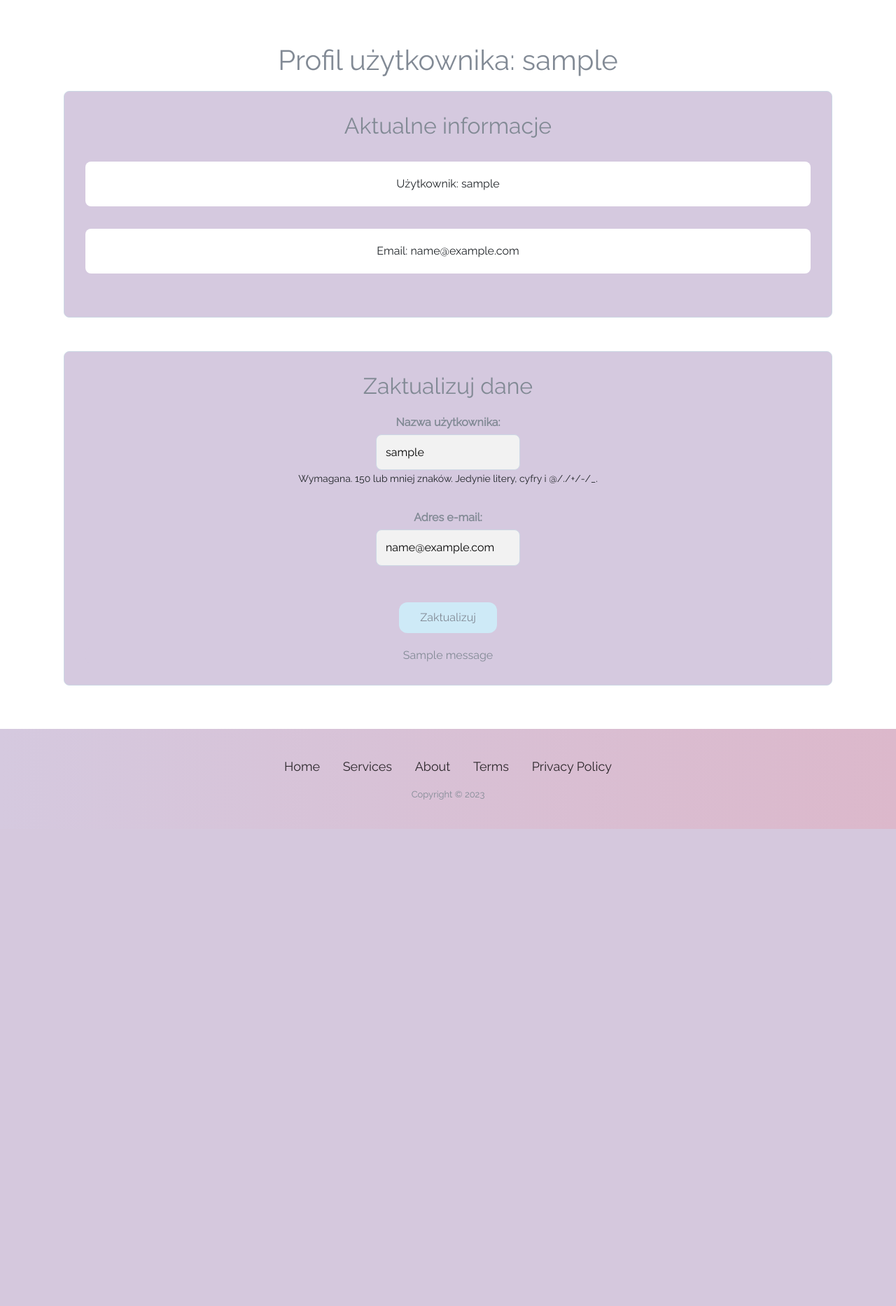
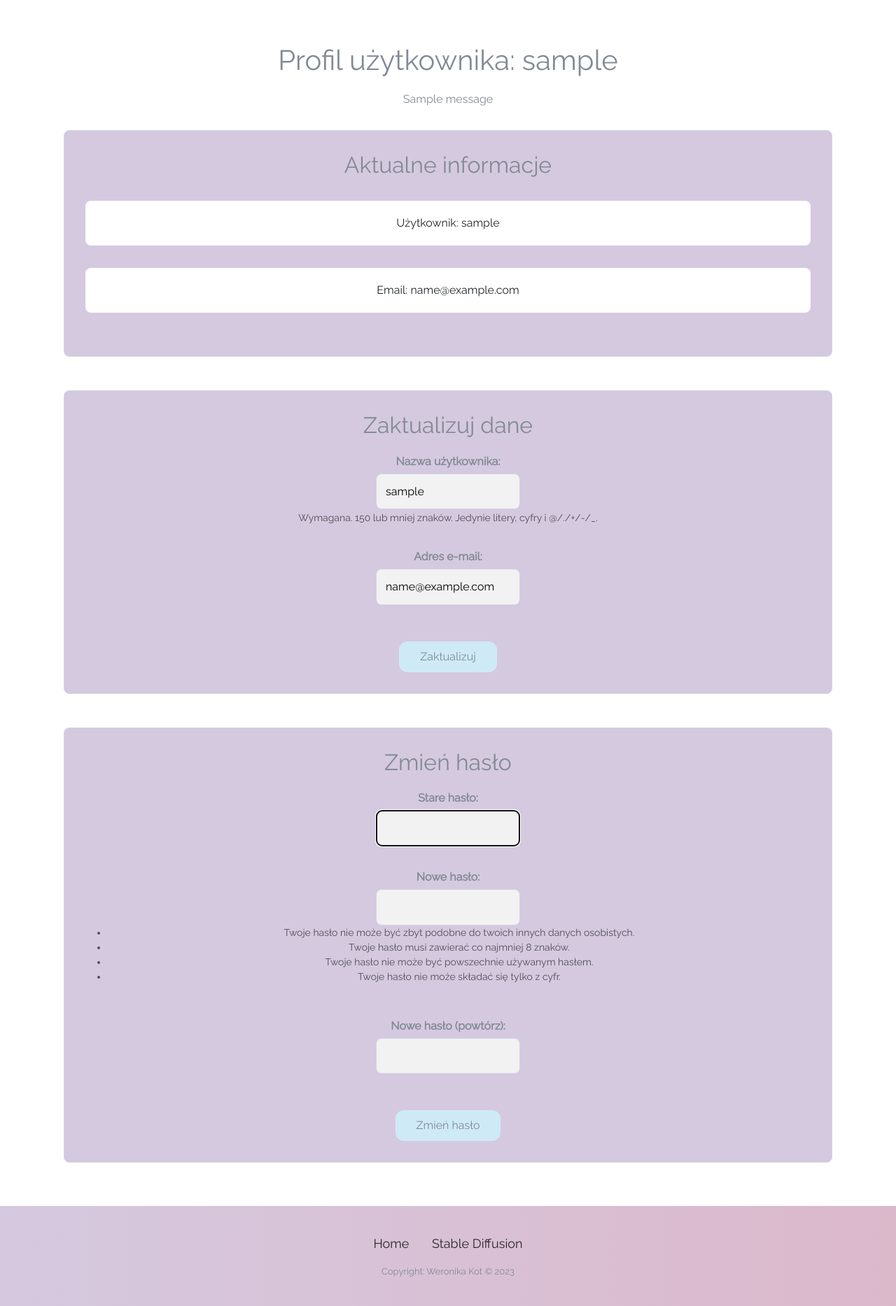
Before and after one commit to werq183/projekt_inzynierski, a Django app: a page that uses app/templates/base.html in a window 1280 px wide. Shown: the part 96-1963 px from the top of the page at 70% size. Before the commit the page ends 1281 px from the top, so only its background shows below. Run offline with Django 4.2, Linux system fonts and the light colour scheme; a user stored in the database is signed in; tables that the repository leaves empty hold one stand-in row (values such as "Sample post"); one stand-in notice (Sample message) is shown; some libraries are stand-ins or nearby versions.

Commit message:
feat: add password change in user profile

```diff
--- a/app/forms.py
+++ b/app/forms.py
@@ -87,6 +87,18 @@ class UserProfileForm(forms.ModelForm):
         model = User
         fields = ['username', 'email']
 
+    def clean_username(self):
+        username = self.cleaned_data['username']
+        if User.objects.filter(username=username).exclude(pk=self.instance.pk).exists():
+            raise forms.ValidationError('Użytkownik o tej nazwie już istnieje.')
+        return username
+
+    def clean_email(self):
+        email = self.cleaned_data['email']
+        if User.objects.filter(email=email).exclude(pk=self.instance.pk).exists():
+            raise forms.ValidationError('Użytkownik z tym adresem e-mail już istnieje.')
+        return email
+
 
 class ImageSearchForm(forms.Form):
     artists = forms.ModelMultipleChoiceField(
--- a/app/static/css/style-profile.css
+++ b/app/static/css/style-profile.css
@@ -82,10 +82,9 @@ h1, h2 {
 
 /* Style dla komunikatów */
 .messages div {
-
     margin-top: 15px;
-    border-radius: 8px;
-    background-color: #d5c9df; /* Jaśniejsze tło dla komunikatów */
+    margin-bottom: 2em;
+    background-color: #FFF; /* Jaśniejsze tło dla komunikatów */
     text-align: center;
     color: #828A95; /* Kolor tekstu dla komunikatów */
 }
--- a/app/templates/base.html
+++ b/app/templates/base.html
@@ -65,13 +65,10 @@
 <div class="footer-basic">
         <footer>
             <ul class="list-inline">
-                <li class="list-inline-item"><a href="#">Home</a></li>
-                <li class="list-inline-item"><a href="#">Services</a></li>
-                <li class="list-inline-item"><a href="#">About</a></li>
-                <li class="list-inline-item"><a href="#">Terms</a></li>
-                <li class="list-inline-item"><a href="#">Privacy Policy</a></li>
+                <li class="list-inline-item"><a href="{% url 'home' %}">Home</a></li>
+                <li class="list-inline-item"><a href="https://stablediffusionweb.com/">Stable Diffusion</a></li>
             </ul>
-            <p class="copyright">Copyright &copy; 2023</p>
+            <p class="copyright">Copyright: Weronika Kot &copy; 2023</p>
         </footer>
     </div>
 
--- a/app/templates/profile.html
+++ b/app/templates/profile.html
@@ -8,6 +8,16 @@
 {% block content %}
     <div class="profile-container">
         <h1>Profil użytkownika: {{ target_user.username }}</h1>
+
+        {% if messages %}
+            <div class="messages">
+                {% for message in messages %}
+                    <div{% if message.tags %} class="{{ message.tags }}"{% endif %}>
+                        {{ message }}
+                    </div>
+                {% endfor %}
+            </div>
+        {% endif %}
 
         <div class="profile-content">
             <div class="current-info">
@@ -24,28 +34,48 @@
                 <h2>Zaktualizuj dane</h2>
                 <form method="post">
                     {% csrf_token %}
+                    <input type="hidden" name="update_profile" value="true">
                     {% for field in form %}
                         <div class="form-group">
                             {{ field.label_tag }} <br>
                             {{ field }} <br>
                             {% if field.help_text %}
-                                <small class="help-text">{{ field.help_text }}</small>
+                                <small class="form-text text-muted">{{ field.help_text }}</small>
+                            {% endif %}
+                            {% if field.errors %}
+                                <div class="alert alert-danger">
+                                    {{ field.errors }}
+                                </div>
                             {% endif %}
                         </div>
                     {% endfor %}
                     <button type="submit" class="btn-update">Zaktualizuj</button>
                 </form>
-
-                {% if messages %}
-                <div class="messages">
-                    {% for message in messages %}
-                        <div{% if message.tags %} class="{{ message.tags }}"{% endif %}>
-                            {{ message }}
+            </div>
+            <br><br>
+            <div class="update-form">
+                <h2>Zmień hasło</h2>
+                <form method="post">
+                    {% csrf_token %}
+                    <input type="hidden" name="change_password" value="true">
+                    {% for field in password_form %}
+                        <div class="form-group">
+                            {{ field.label_tag }} <br>
+                            {{ field }} <br>
+                            {% if field.help_text %}
+                                <small class="form-text text-muted">{{ field.help_text }}</small>
+                            {% endif %}
+                            {% if field.errors %}
+                                <div class="alert alert-danger">
+                                    {{ field.errors }}
+                                </div>
+                            {% endif %}
                         </div>
                     {% endfor %}
-                </div>
-                {% endif %}
+                    <button type="submit" class="btn-update">Zmień hasło</button>
+                </form>
             </div>
+
         {% endif %}
     </div>
 {% endblock %}
--- a/app/views.py
+++ b/app/views.py
@@ -2,7 +2,8 @@ import string
 import random
 from random import choice, sample
 
-from django.contrib.auth import logout
+from django.contrib.auth import logout, update_session_auth_hash
+from django.contrib.auth.forms import PasswordChangeForm
 from django.contrib.auth.models import User
 from django.shortcuts import render, reverse, get_object_or_404, redirect
 from django.contrib import messages
@@ -76,20 +77,42 @@ class SignIn(LoginView):
 
 
 def user_profile(request, username):
+
     user = get_object_or_404(User, username=username)
     is_owner = request.user == user
+    form = UserProfileForm(instance=user)  # Define form here for GET requests
+    password_form = PasswordChangeForm(user)  # Define password_form here for GET requests
 
     if request.method == 'POST' and is_owner:
-        form = UserProfileForm(request.POST, instance=user)
-        if form.is_valid():
-            form.save()
-            messages.success(request, 'Dane zaktualizowane pomyślnie.')
-            new_username = form.cleaned_data['username']
-            return redirect('user_profile', username=new_username)
-    else:
-        form = UserProfileForm(instance=user)
+        if 'update_profile' in request.POST:
+            form = UserProfileForm(request.POST, instance=user)
+            if form.is_valid():
+                form.save()
+                messages.success(request, 'Dane zaktualizowane pomyślnie.')
+                new_username = form.cleaned_data.get('username')
+                if new_username and new_username != username:
+                    return redirect('user_profile', username=new_username)
+                else:
+                    return redirect('user_profile', username=username)
+            else:
+                messages.error(request, 'Proszę poprawić błędy w formularzu.')
+        elif 'change_password' in request.POST:
+            password_form = PasswordChangeForm(request.user, request.POST)
+            if password_form.is_valid():
+                user = password_form.save()
+                update_session_auth_hash(request, user)  # Important to keep the user logged in
+                messages.success(request, 'Twoje hasło zostało zaktualizowane!')
+                return redirect('user_profile', username=username)
+            else:
+                messages.error(request, 'Popraw błędy w formularzu zmiany hasła.')
 
-    return render(request, 'profile.html', {'form': form, 'is_owner': is_owner, 'target_user': user})
+    # If it's a GET request or there's some error
+    return render(request, 'profile.html', {
+        'form': form,
+        'password_form': password_form,
+        'is_owner': is_owner,
+        'target_user': user
+    })
 
 
 def logout_view(request):
--- a/galeria/settings.py
+++ b/galeria/settings.py
@@ -72,6 +72,9 @@ TEMPLATES = [
     },
 ]
 
+MESSAGE_STORAGE = 'django.contrib.messages.storage.fallback.FallbackStorage'
+
+
 WSGI_APPLICATION = 'galeria.wsgi.application'
 
 # Database
```
